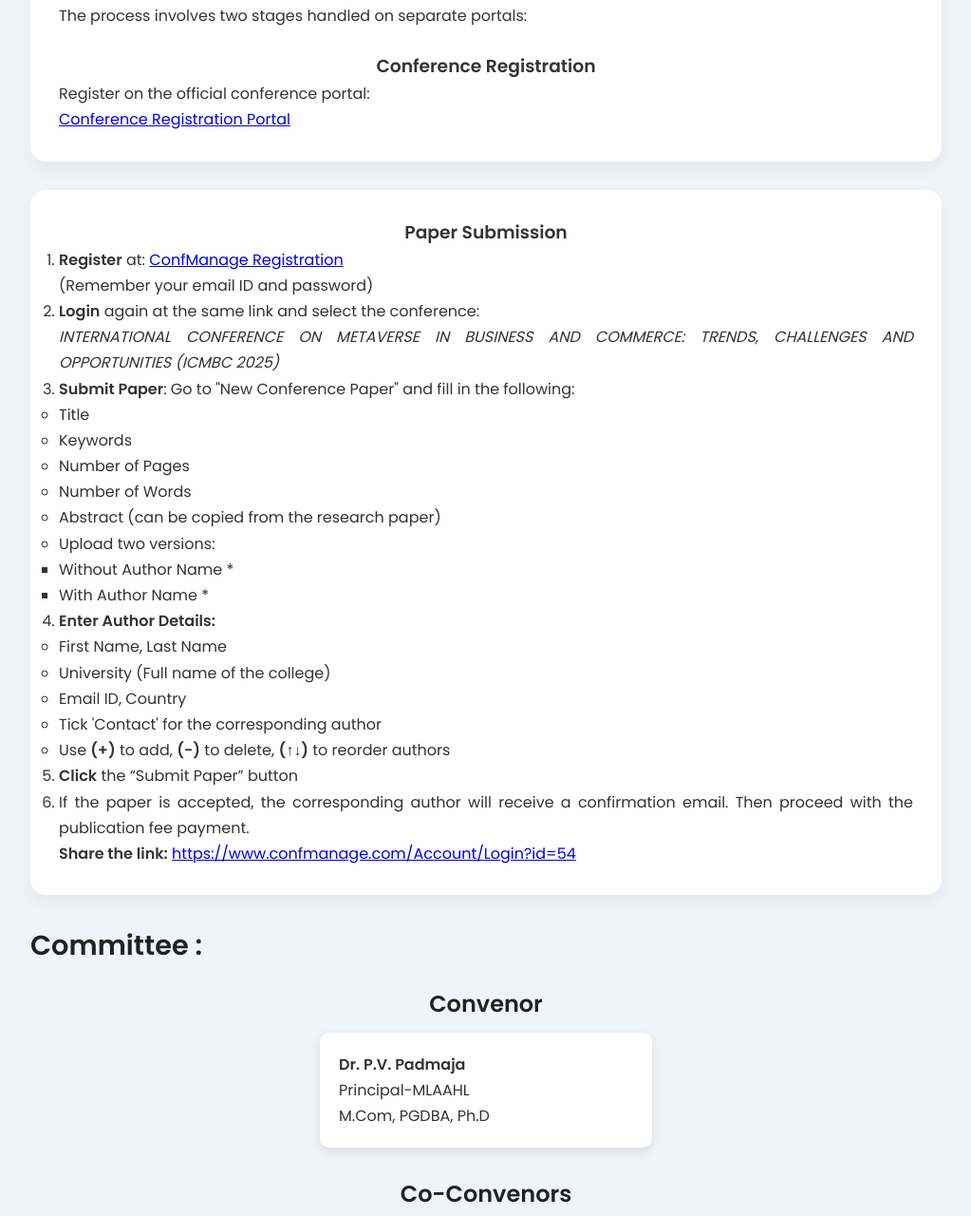
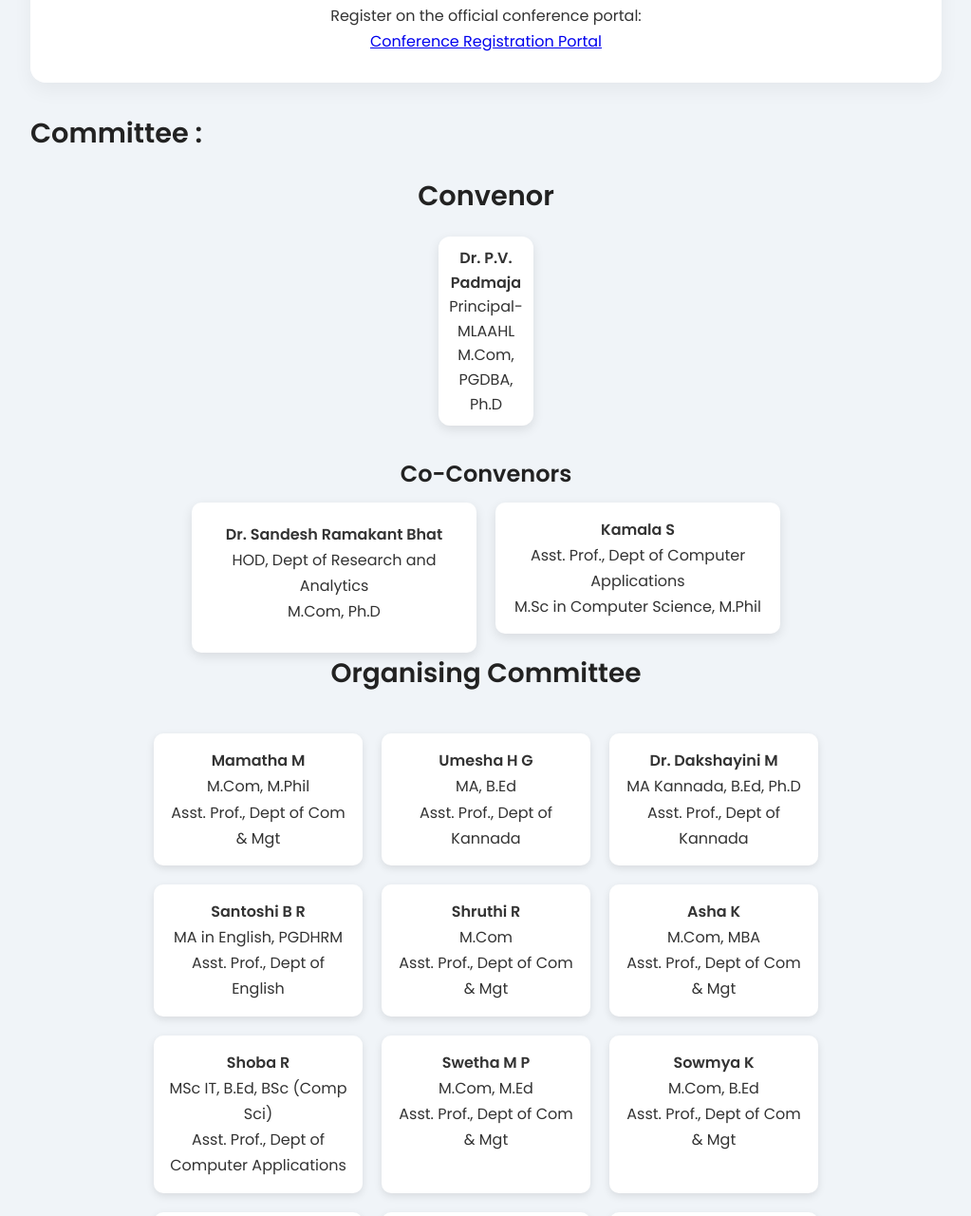
Before and after one commit to Itzzsk/conferences, a plain HTML site: page index.html in a window 1280 px wide. Shown: the part 2244-3524 px from the top of the page at 95% size, without its empty margins (128-1151 px from the left). Drawn offline with Linux system fonts and the light colour scheme.

Commit message:
Update index.html

```diff
--- a/index.html
+++ b/index.html
@@ -1,3 +1,4 @@
+
 <!DOCTYPE html>
 <html lang="en">
 <head>
@@ -192,12 +193,10 @@
       </div>
     </section>
     <section id="submission">
-      <div class="card">
-        <h2>Guidelines for Submission</h2>
-        <p>The process involves two stages handled on separate portals:</p><br>
-        <h3> Conference Registration</h3>
-        <p>
-          Register on the official conference portal:<br>
+      <div class="card" style="text-align: center;">
+        <h2> Conference Registration</h2>
+        <p style="text-align: center;">
+           Register on the official conference portal:<br>
           <a href="https://forms.gle/CKbhK7ET8pNGh6HD8"
              target="_blank">
             Conference Registration Portal
@@ -206,172 +205,119 @@
       </div>
     </div>
     </section>
-    <!-- Stage 2: Paper Submission -->
-    <section id="paper-submission">
-      <div class="card">
-        <h3> Paper Submission </h3>
-        <ol>
-          <li>
-            <strong>Register</strong> at:
-            <a href="https://www.confmanage.com/Account/Login?id=54" target="_blank">
-              ConfManage Registration
-            </a>
-            <br>(Remember your email ID and password)
-          </li>
-          <li>
-            <strong>Login</strong> again at the same link and select the conference:<br>
-            <em>INTERNATIONAL CONFERENCE ON METAVERSE IN BUSINESS AND COMMERCE: TRENDS, CHALLENGES AND OPPORTUNITIES (ICMBC 2025)</em>
-          </li>
-          <li>
-            <strong>Submit Paper</strong>: Go to "New Conference Paper" and fill in the following:
-            <ul>
-              <li>Title</li>
-              <li>Keywords</li>
-              <li>Number of Pages</li>
-              <li>Number of Words</li>
-              <li>Abstract (can be copied from the research paper)</li>
-              <li>Upload two versions:
-                <ul>
-                  <li>Without Author Name *</li>
-                  <li>With Author Name *</li>
-                </ul>
-              </li>
-            </ul>
-          </li>
-          <li>
-            <strong>Enter Author Details:</strong>
-            <ul>
-              <li>First Name, Last Name</li>
-              <li>University (Full name of the college)</li>
-              <li>Email ID, Country</li>
-              <li>Tick 'Contact' for the corresponding author</li>
-              <li>Use <strong>(+)</strong> to add, <strong>(-)</strong> to delete, <strong>(↑↓)</strong> to reorder authors</li>
-            </ul>
-          </li>
-          <li><strong>Click</strong> the “Submit Paper” button</li>
-          <li>
-            If the paper is accepted, the corresponding author will receive a confirmation email.
-            Then proceed with the publication fee payment.
-          </li>
-        </ol>
-
-        <p><strong>Share the link:</strong>
-          <a href="https://www.confmanage.com/Account/Login?id=54" target="_blank">
-            https://www.confmanage.com/Account/Login?id=54
-          </a>
-        </p>
-      </div>
-    </section>
-
      <section id="committee" class="p-4 space-y-6">
       <h2>Committee :</h2>
-      <!-- Convenor Section -->
-      <h2 style="text-align: center; font-size: 1.5rem; margin-bottom: 10px;">Convenor</h2>
-      <div style="display: flex; justify-content: center; margin-bottom: 30px;">
-        <div style="background: white; padding: 20px; border-radius: 10px; text-align: center; box-shadow: 0 4px 12px rgba(0,0,0,0.1); width: 90%; max-width: 350px;">
-          <p><strong>Dr. P.V. Padmaja</strong><br>Principal-MLAAHL<br>M.Com, PGDBA, Ph.D</p>
+      <div class="committee-section">
+        <h2>Convenor</h2>
+        <div class="committee-wrapper">
+          <div class="committee-card">
+            <strong>Dr. P.V. Padmaja</strong><br>
+            Principal-MLAAHL<br>
+            M.Com, PGDBA, Ph.D
+          </div>
         </div>
       </div>
+
 
       <!-- Co-Convenors Section -->
       <h2 style="text-align: center; font-size: 1.5rem; margin-bottom: 10px;">Co-Convenors</h2>
       <div style="display: flex; justify-content: center; flex-wrap: wrap; gap: 20px;">
            <!-- Sandesh Bhat -->
            <div style="background: white; padding: 20px; border-radius: 10px; text-align: center; box-shadow: 0 4px 12px rgba(0,0,0,0.1); width: 90%; max-width: 300px;">
-            <p><strong>Dr. Sandesh Ramakant Bhat</strong><br>HOD, Dept of Research and Analytics<br>M.Com, Ph.D</p>
+            <p  style="text-align: center;"><strong>Dr. Sandesh Ramakant Bhat</strong><br>HOD, Dept of Research and Analytics<br>M.Com, Ph.D</p>
           </div>
         <!-- Kamala S -->
-        <div style="background: white; padding: 15px; border-radius: 10px; text-align: center; box-shadow: 0 4px 12px rgba(0,0,0,0.1); width: 90%; max-width: 300px;">
-          <p><strong>Kamala S</strong><br>Asst. Prof., Dept of Computer Applications<br>M.Sc in Computer Science, M.Phil</p>
+        <div style="background: white; padding: 15px; border-radius: 10px; text-align: center; box-shadow: 0 4px 12px rgba(0,0,0,0.1); width: 90%; max-width: 300px; margin-bottom: 20px;">
+          <p  style="text-align: center;"><strong>Kamala S</strong><br>Asst. Prof., Dept of Computer Applications<br>M.Sc in Computer Science, M.Phil</p>
         </div>
       </div>
 
     </section>
 <!-- Organising Committee Section -->
-<h2 style="text-align: center; font-size: 28px; font-weight: bold; margin-bottom: 30px;">Organising Committee</h2>
+<h2 style="text-align: center; font-size: 28px; font-weight: bold; margin-bottom: 20px;">Organising Committee</h2>
 
 <!-- Wrapper for all members -->
 <div style="display: flex; flex-wrap: wrap; justify-content: center; gap: 20px; padding: 20px;">
 
   <!-- Each Member -->
   <div style="flex: 1 1 calc(50% - 20px); max-width: 220px; background: white; padding: 15px; border-radius: 10px; text-align: center; box-shadow: 0 3px 8px rgba(0,0,0,0.1);">
-    <p><strong>Mamatha M</strong><br>M.Com, M.Phil<br>Asst. Prof., Dept of Com & Mgt</p>
+    <p style="text-align: center;"><strong>Mamatha M</strong><br>M.Com, M.Phil<br>Asst. Prof., Dept of Com & Mgt</p>
   </div>
 
   <div style="flex: 1 1 calc(50% - 20px); max-width: 220px; background: white; padding: 15px; border-radius: 10px; text-align: center; box-shadow: 0 3px 8px rgba(0,0,0,0.1);">
-    <p><strong>Umesha H G</strong><br>MA, B.Ed<br>Asst. Prof., Dept of Kannada</p>
+    <p style="text-align: center;"><strong>Umesha H G</strong><br>MA, B.Ed<br>Asst. Prof., Dept of Kannada</p>
   </div>
 
   <div style="flex: 1 1 calc(50% - 20px); max-width: 220px; background: white; padding: 15px; border-radius: 10px; text-align: center; box-shadow: 0 3px 8px rgba(0,0,0,0.1);">
-    <p><strong>Dr. Dakshayini M</strong><br>MA Kannada, B.Ed, Ph.D<br>Asst. Prof., Dept of Kannada</p>
+    <p style="text-align: center;"><strong>Dr. Dakshayini M</strong><br>MA Kannada, B.Ed, Ph.D<br>Asst. Prof., Dept of Kannada</p>
   </div>
 
   <div style="flex: 1 1 calc(50% - 20px); max-width: 220px; background: white; padding: 15px; border-radius: 10px; text-align: center; box-shadow: 0 3px 8px rgba(0,0,0,0.1);">
-    <p><strong>Santoshi B R</strong><br>MA in English, PGDHRM<br>Asst. Prof., Dept of English</p>
+    <p style="text-align: center;"><strong>Santoshi B R</strong><br>MA in English, PGDHRM<br>Asst. Prof., Dept of English</p>
   </div>
 
   <div style="flex: 1 1 calc(50% - 20px); max-width: 220px; background: white; padding: 15px; border-radius: 10px; text-align: center; box-shadow: 0 3px 8px rgba(0,0,0,0.1);">
-    <p><strong>Shruthi R</strong><br>M.Com<br>Asst. Prof., Dept of Com & Mgt</p>
+    <p style="text-align: center;"><strong>Shruthi R</strong><br>M.Com<br>Asst. Prof., Dept of Com & Mgt</p>
   </div>
 
   <div style="flex: 1 1 calc(50% - 20px); max-width: 220px; background: white; padding: 15px; border-radius: 10px; text-align: center; box-shadow: 0 3px 8px rgba(0,0,0,0.1);">
-    <p><strong>Asha K</strong><br>M.Com, MBA<br>Asst. Prof., Dept of Com & Mgt</p>
+    <p style="text-align: center;"><strong>Asha K</strong><br>M.Com, MBA<br>Asst. Prof., Dept of Com & Mgt</p>
   </div>
 
   <div style="flex: 1 1 calc(50% - 20px); max-width: 220px; background: white; padding: 15px; border-radius: 10px; text-align: center; box-shadow: 0 3px 8px rgba(0,0,0,0.1);">
-    <p><strong>Shoba R</strong><br>MSc IT, B.Ed, BSc (Comp Sci)<br>Asst. Prof., Dept of Computer Applications</p>
+    <p style="text-align: center;"><strong>Shoba R</strong><br>MSc IT, B.Ed, BSc (Comp Sci)<br>Asst. Prof., Dept of Computer Applications</p>
   </div>
 
   <div style="flex: 1 1 calc(50% - 20px); max-width: 220px; background: white; padding: 15px; border-radius: 10px; text-align: center; box-shadow: 0 3px 8px rgba(0,0,0,0.1);">
-    <p><strong>Swetha M P</strong><br>M.Com, M.Ed<br>Asst. Prof., Dept of Com & Mgt</p>
+    <p style="text-align: center;"><strong>Swetha M P</strong><br>M.Com, M.Ed<br>Asst. Prof., Dept of Com & Mgt</p>
   </div>
 
   <div style="flex: 1 1 calc(50% - 20px); max-width: 220px; background: white; padding: 15px; border-radius: 10px; text-align: center; box-shadow: 0 3px 8px rgba(0,0,0,0.1);">
-    <p><strong>Sowmya K</strong><br>M.Com, B.Ed<br>Asst. Prof., Dept of Com & Mgt</p>
+    <p style="text-align: center;"><strong>Sowmya K</strong><br>M.Com, B.Ed<br>Asst. Prof., Dept of Com & Mgt</p>
   </div>
 
   <div style="flex: 1 1 calc(50% - 20px); max-width: 220px; background: white; padding: 15px; border-radius: 10px; text-align: center; box-shadow: 0 3px 8px rgba(0,0,0,0.1);">
-    <p><strong>Rachana B T</strong><br>M.Com<br>Asst. Prof., Dept of Com & Mgt</p>
+    <p style="text-align: center;"><strong>Rachana B T</strong><br>M.Com<br>Asst. Prof., Dept of Com & Mgt</p>
   </div>
 
   <div style="flex: 1 1 calc(50% - 20px); max-width: 220px; background: white; padding: 15px; border-radius: 10px; text-align: center; box-shadow: 0 3px 8px rgba(0,0,0,0.1);">
-    <p><strong>Uma Devi N</strong><br>M.Com<br>Asst. Prof., Dept of Com & Mgt</p>
+    <p style="text-align: center;"><strong>Uma Devi N</strong><br>M.Com<br>Asst. Prof., Dept of Com & Mgt</p>
   </div>
 
   <div style="flex: 1 1 calc(50% - 20px); max-width: 220px; background: white; padding: 15px; border-radius: 10px; text-align: center; box-shadow: 0 3px 8px rgba(0,0,0,0.1);">
-    <p><strong>Praveen K</strong><br>MBA, M.Com<br>Asst. Prof., Dept of Com & Mgt</p>
+    <p style="text-align: center;"><strong>Praveen K</strong><br>MBA, M.Com<br>Asst. Prof., Dept of Com & Mgt</p>
   </div>
 
   <div style="flex: 1 1 calc(50% - 20px); max-width: 220px; background: white; padding: 15px; border-radius: 10px; text-align: center; box-shadow: 0 3px 8px rgba(0,0,0,0.1);">
-    <p><strong>Dr. Kshitija</strong><br>MA in Hindi, M.Phil, Ph.D<br>Asst. Prof., Dept of Hindi</p>
+    <p style="text-align: center;"><strong>Dr. Kshitija</strong><br>MA in Hindi, M.Phil, Ph.D<br>Asst. Prof., Dept of Hindi</p>
   </div>
 
   <div style="flex: 1 1 calc(50% - 20px); max-width: 220px; background: white; padding: 15px; border-radius: 10px; text-align: center; box-shadow: 0 3px 8px rgba(0,0,0,0.1);">
-    <p><strong>Amrutha R</strong><br>M.Com<br>Asst. Prof., Dept of Com & Mgt</p>
+    <p style="text-align: center;"><strong>Amrutha R</strong><br>M.Com<br>Asst. Prof., Dept of Com & Mgt</p>
   </div>
 
   <div style="flex: 1 1 calc(50% - 20px); max-width: 220px; background: white; padding: 15px; border-radius: 10px; text-align: center; box-shadow: 0 3px 8px rgba(0,0,0,0.1);">
-    <p><strong>Mahesh Prakash Devate</strong><br>MA in Sanskrit, (Ph.D)<br>Asst. Prof., Dept of Sanskrit</p>
+    <p style="text-align: center;"><strong>Mahesh Prakash Devate</strong><br>MA in Sanskrit, (Ph.D)<br>Asst. Prof., Dept of Sanskrit</p>
   </div>
 
   <div style="flex: 1 1 calc(50% - 20px); max-width: 220px; background: white; padding: 15px; border-radius: 10px; text-align: center; box-shadow: 0 3px 8px rgba(0,0,0,0.1);">
-    <p><strong>Dayananda N</strong><br>M.Com<br>Asst. Prof., Dept of Com & Mgt</p>
+    <p style="text-align: center;"><strong>Dayananda N</strong><br>M.Com<br>Asst. Prof., Dept of Com & Mgt</p>
   </div>
 
   <div style="flex: 1 1 calc(50% - 20px); max-width: 220px; background: white; padding: 15px; border-radius: 10px; text-align: center; box-shadow: 0 3px 8px rgba(0,0,0,0.1);">
-    <p><strong>Rakesh N</strong><br>M.Com, MBA, KSET, NET, (Ph.D), (M.Phil)<br>Asst. Prof., Dept of Com & Mgt</p>
+    <p style="text-align: center;"><strong>Rakesh N</strong><br>M.Com, MBA, KSET, NET, (Ph.D), (M.Phil)<br>Asst. Prof., Dept of Com & Mgt</p>
   </div>
 
   <div style="flex: 1 1 calc(50% - 20px); max-width: 220px; background: white; padding: 15px; border-radius: 10px; text-align: center; box-shadow: 0 3px 8px rgba(0,0,0,0.1);">
-    <p><strong>Prajwal G V</strong><br>MA English<br>Asst. Prof., Dept of English</p>
+    <p style="text-align: center;"><strong>Prajwal G V</strong><br>MA English<br>Asst. Prof., Dept of English</p>
   </div>
 
   <div style="flex: 1 1 calc(50% - 20px); max-width: 220px; background: white; padding: 15px; border-radius: 10px; text-align: center; box-shadow: 0 3px 8px rgba(0,0,0,0.1);">
-    <p><strong>Dr. Meera H N</strong><br>M.Com, M.Phil, Ph.D<br>Asst. Prof., Dept of Com & Mgt</p>
+    <p style="text-align: center;"><strong>Dr. Meera H N</strong><br>M.Com, M.Phil, Ph.D<br>Asst. Prof., Dept of Com & Mgt</p>
   </div>
 
   <div style="flex: 1 1 calc(50% - 20px); max-width: 220px; background: white; padding: 15px; border-radius: 10px; text-align: center; box-shadow: 0 3px 8px rgba(0,0,0,0.1);">
-    <p><strong>Preethi A</strong><br>MCA<br>Asst. Prof., Dept of Computer Applications</p>
+    <p style="text-align: center;"><strong>Preethi A</strong><br>MCA<br>Asst. Prof., Dept of Computer Applications</p>
   </div>
 
 </div>
@@ -390,10 +336,12 @@
 
 
   </main>
+  <footer class="footer">
+    <p style="text-align: center; font-size: 12px;">
+      &copy; MLA Academy of Higher Learning | All rights reserved.
+    </p>
+  </footer>
 
-  <footer class="footer">
-    <p>&copy; MLA Academy of Higher Learning | All rights reserved.</p>
-  </footer>
 
   <script>
     document.addEventListener("DOMContentLoaded", () => {
```
